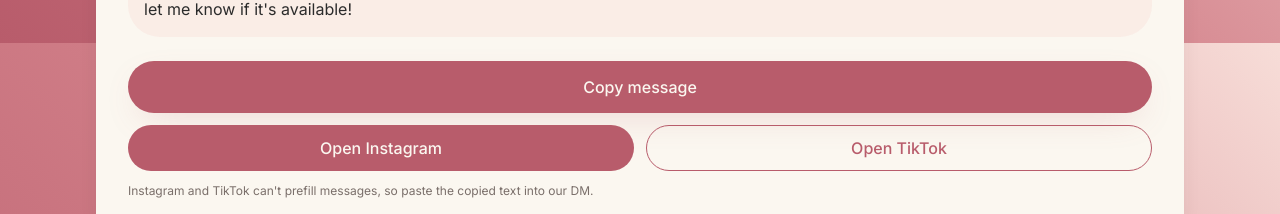
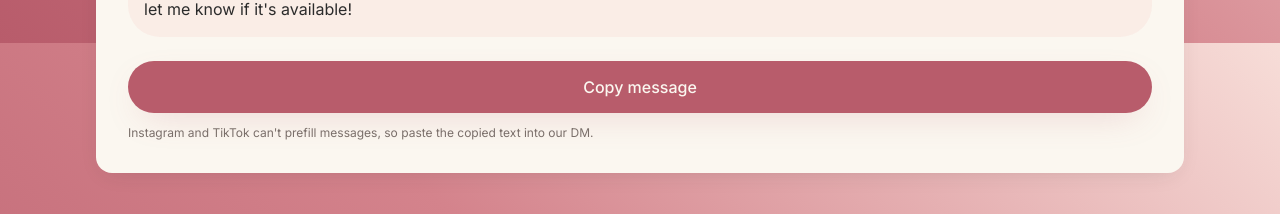
Before and after one commit to devwithdel/petal-strokes, a React (Vite) app: page / in a window 1280 px wide. Shown: the part 2357-2571 px from the top of the page. Built offline with nearby package versions, Linux system fonts and the light colour scheme.

Commit message:
Remove Open Instagram/TikTok buttons from order section

```diff
--- a/src/components/InquiryPanel.jsx
+++ b/src/components/InquiryPanel.jsx
@@ -1,5 +1,5 @@
 import { useState, useMemo, useEffect } from 'react'
-import { SIZES, RIBBON_COLORS, ADDONS, SITE } from '../data/catalog'
+import { SIZES, RIBBON_COLORS, ADDONS } from '../data/catalog'
 import { Button } from './ui/Button'
 
 export function InquiryPanel({ size: sizeProp, onSizeChange, onToast, onColorChange }) {
@@ -193,24 +193,6 @@ export function InquiryPanel({ size: sizeProp, onSizeChange, onToast, onColorCha
       {/* Actions */}
       <div className="flex flex-col gap-3">
         <Button size="lg" className="w-full" onClick={copy}>Copy message</Button>
-        <div className="grid grid-cols-2 gap-3">
-          <a
-            href={SITE.instagram.dm}
-            target="_blank"
-            rel="noopener noreferrer"
-            className="inline-flex min-h-[44px] items-center justify-center rounded-full bg-rose-deep px-4 py-2.5 text-base font-medium text-cream transition hover:bg-charcoal"
-          >
-            Open Instagram
-          </a>
-          <a
-            href={SITE.tiktok.url}
-            target="_blank"
-            rel="noopener noreferrer"
-            className="inline-flex min-h-[44px] items-center justify-center rounded-full border border-rose-deep px-4 py-2.5 text-base font-medium text-rose-deep transition hover:bg-rose-deep hover:text-cream"
-          >
-            Open TikTok
-          </a>
-        </div>
         <p className="text-xs text-muted">
           Instagram and TikTok can't prefill messages, so paste the copied text into our DM.
         </p>
```
